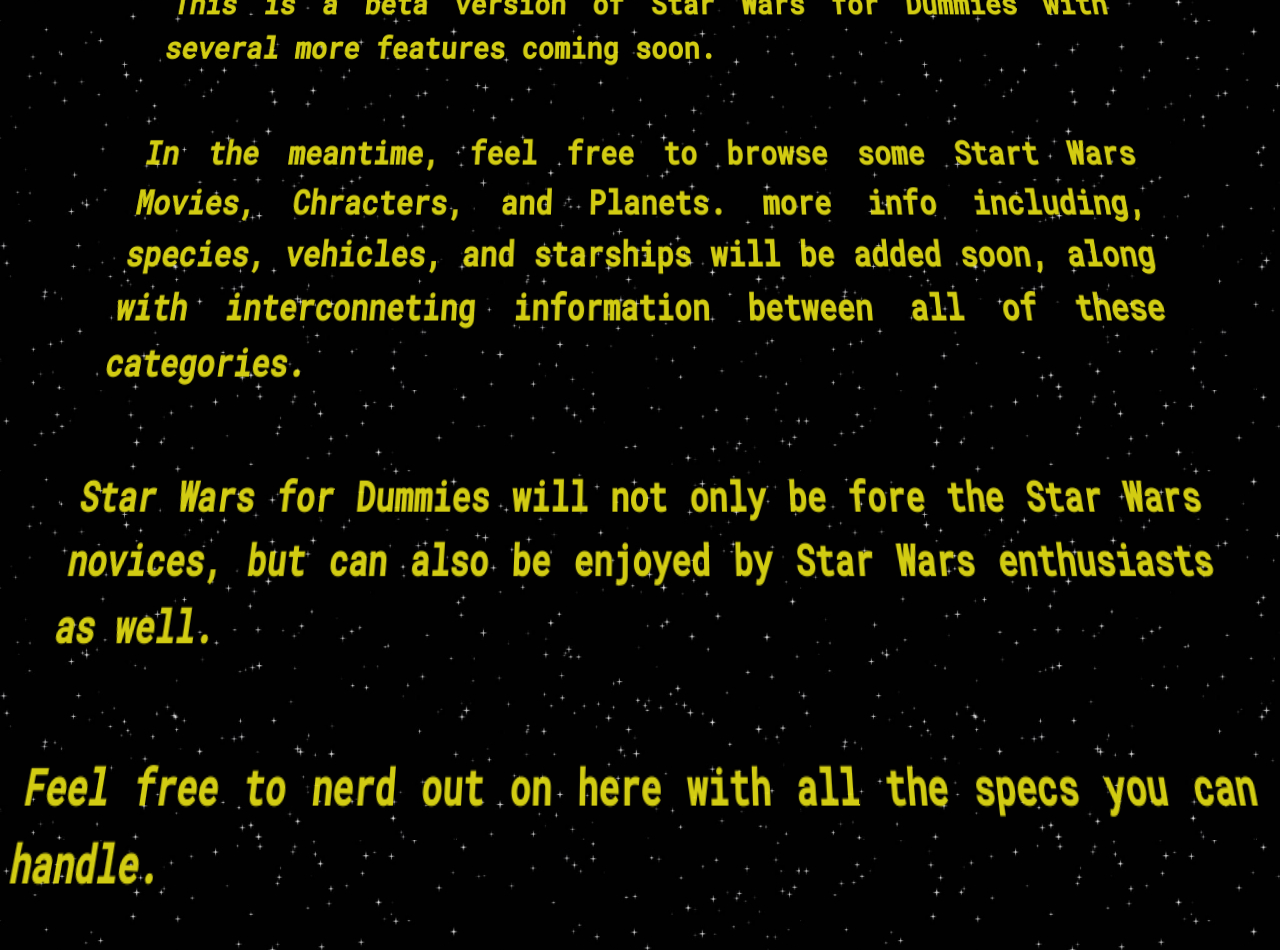
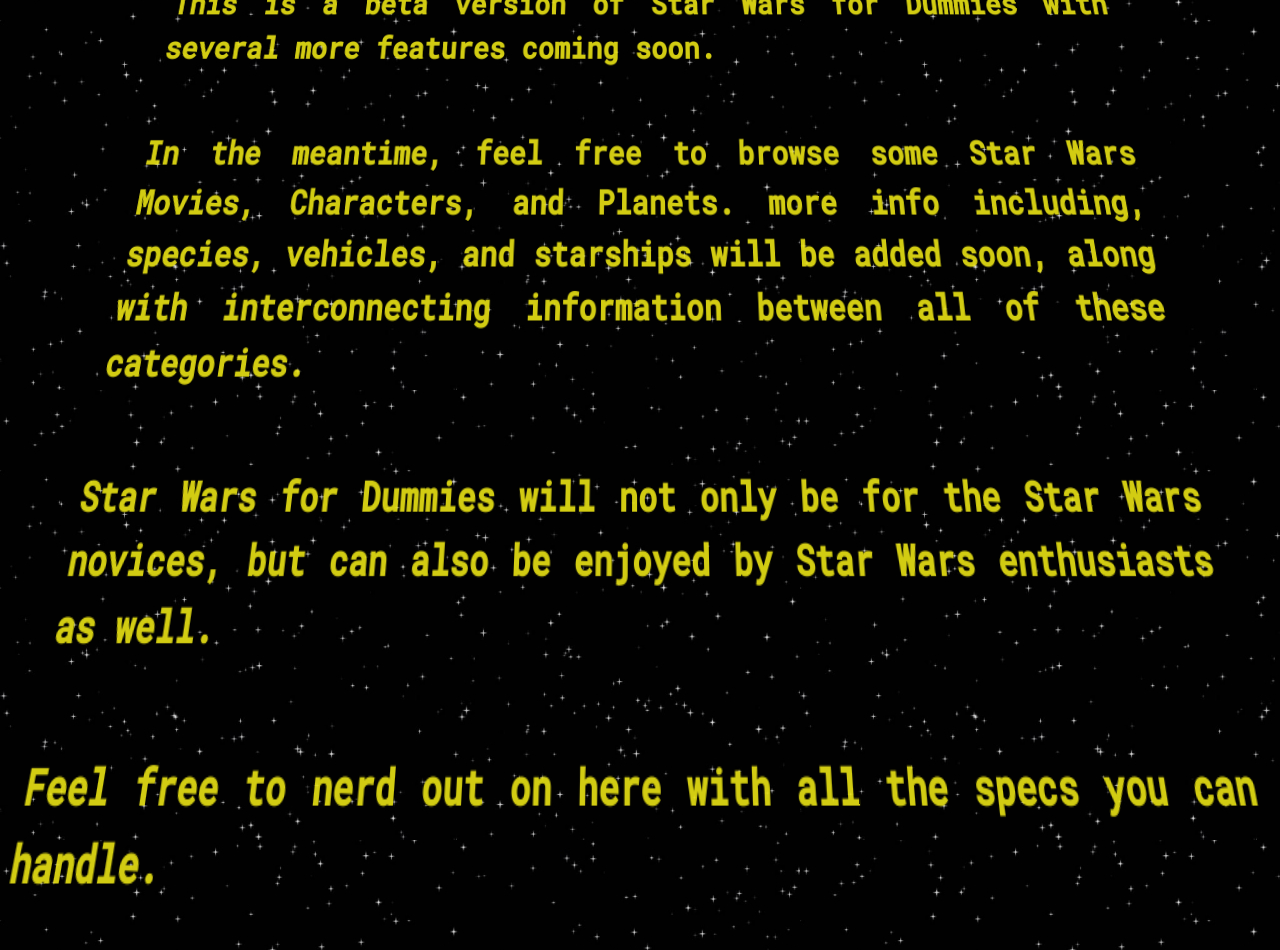
Before and after one commit to timrusin/StarWarsForDummies, a React (Create React App) app: page / in a window 1280 px wide. Shown: the part 960-1910 px from the top of the page. Built offline with nearby package versions, Linux system fonts and the light colour scheme.

Commit message:
caught some typos in the home crawl

```diff
--- a/src/Pages/Home.jsx
+++ b/src/Pages/Home.jsx
@@ -19,11 +19,11 @@ const Home = ()=>{
          This is a beta version of Star Wars for Dummies with several more features coming soon.
          </div>
          <div className="crawl-sections">
-         In the meantime, feel free to browse some Start Wars Movies, Chracters, and Planets.
-         more info including, species, vehicles, and starships will be added soon, along with interconneting information between all of these categories.
+         In the meantime, feel free to browse some Star Wars Movies, Characters, and Planets.
+         more info including, species, vehicles, and starships will be added soon, along with interconnecting information between all of these categories.
          </div>
          <div className="crawl-sections">
-         Star Wars for Dummies will not only be fore the Star Wars novices, but can also be enjoyed by Star Wars enthusiasts as well.
+         Star Wars for Dummies will not only be for the Star Wars novices, but can also be enjoyed by Star Wars enthusiasts as well.
          </div>
          <div className="crawl-sections">
          Feel free to nerd out on here with all the specs you can handle.
```
